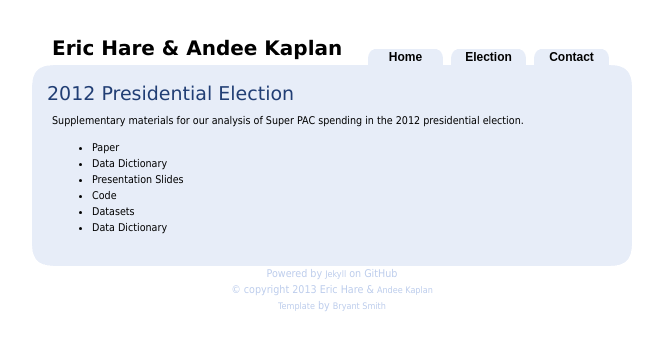
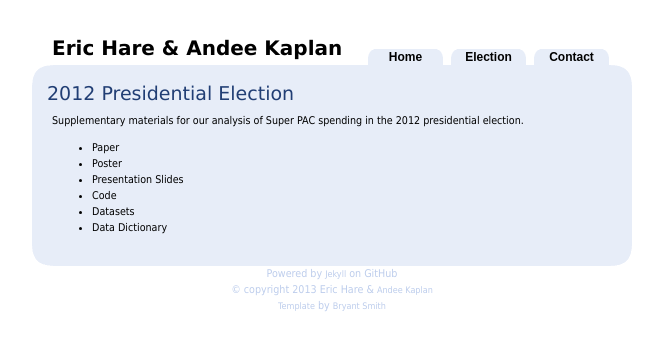
Before and after one commit to erichare/harekaplan.github.com, a Jekyll site: the page built from election.html, in a window 1280 px wide. Shown: the top 351 px of the page, without its empty margins (308-971 px from the left). Built offline with Jekyll 4.4.1, drawn with Linux system fonts in a browser that asks for light colours; Markdown is read by kramdown in place of the engine named in the settings.

Commit message:
Fix poster text

```diff
--- a/election.html
+++ b/election.html
@@ -9,7 +9,7 @@ root: ""
 	<p>
 		<ul>
 			<li><a href="election/Election-2012-Paper.pdf" target="_blank">Paper</a></li>
-			<li><a href="election/Election-2012-Poster.pdf" target="_blank">Data Dictionary</a></li>
+			<li><a href="election/Election-2012-Poster.pdf" target="_blank">Poster</a></li>
 			<li><a href="election/Election-2012-Slides.html" target="_blank">Presentation Slides</a></li>
 			<li><a href="election/Election-2012-Code.zip" target="_blank">Code</a></li>
 			<li><a href="election/Election-2012-Data.zip" target="_blank">Datasets</a></li>
```
